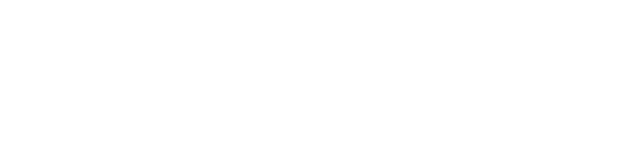
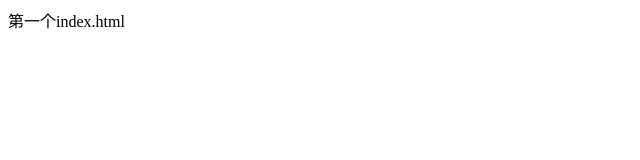
Before and after one commit to YAOLONG01/git_test, a plain HTML site: page index.html in a window 1280 px wide. Shown: the whole page, without its empty margins (0-640 px from the left). Drawn offline with Linux system fonts and the light colour scheme.

Commit message:
更改index.html加<div>

```diff
--- a/index.html
+++ b/index.html
@@ -3,5 +3,6 @@
         <title>git教学</title>
     </head>
     <body>
+	<div>第一个index.html</div>
     </body>
 </html>
```
